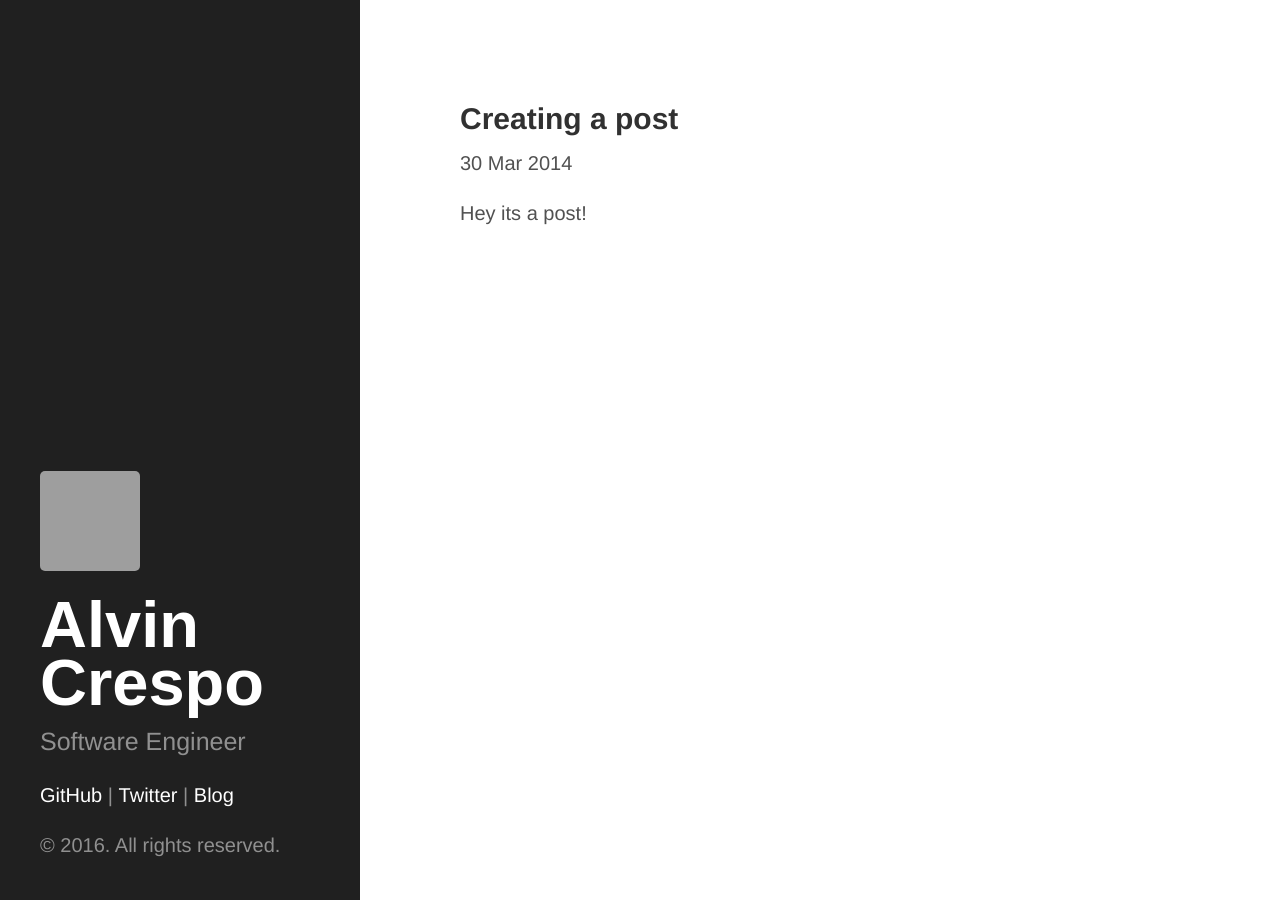
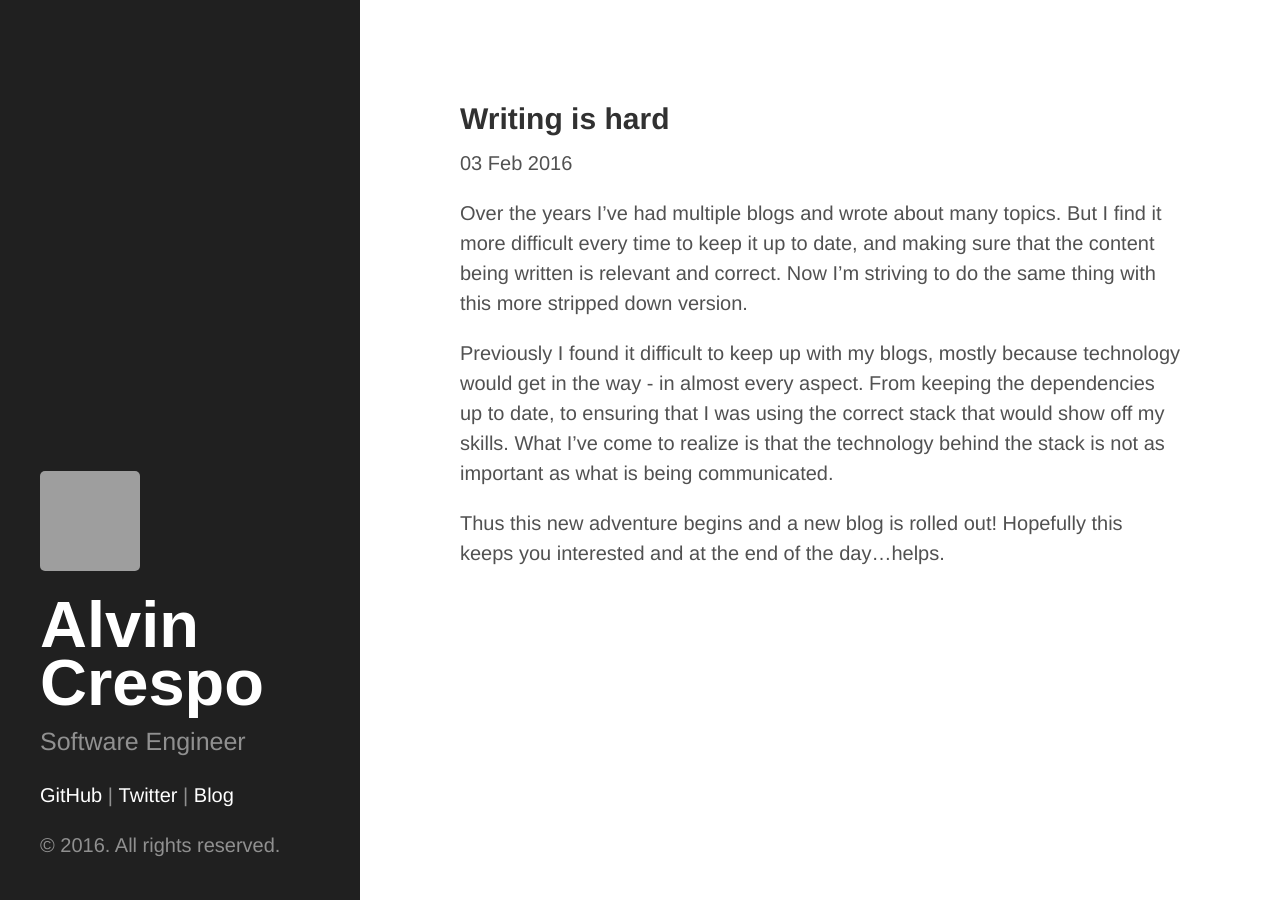
Before and after one commit to alvincrespo/alvincrespo.github.io, a Jekyll site: the page built from _posts/2016-02-03-hey-its-a-post.markdown, in a window 1280 px wide. Built offline with Jekyll 4.4.1, drawn with Linux system fonts in a browser that asks for light colours; some web fonts are replaced; Markdown is read by kramdown in place of the engine named in the settings; grey boxes are pictures that could not be loaded.

Commit message:
Writing up my first post

```diff
--- a/_includes/sidebar.html
+++ b/_includes/sidebar.html
@@ -25,7 +25,7 @@
 
       <li class="sidebar-nav-item"><a href="{{ site.github.repo }}">GitHub</a></li>
       <li class="sidebar-nav-item"><a href="http://twitter.com/alvincrespo">Twitter</a></li>
-      <li class="sidebar-nav-item"><a href="http://alvincrespo.me">Blog</a></li>
+      <li class="sidebar-nav-item"><a href="/blog">Blog</a></li>
     </ul>
 
     <p>&copy; {{ site.time | date: '%Y' }}. All rights reserved.</p>
--- a/_posts/2016-02-03-hey-its-a-post.markdown
+++ b/_posts/2016-02-03-hey-its-a-post.markdown
@@ -1,8 +1,21 @@
 ---
 layout: post
-title:  "Creating a post"
-date:   2014-03-30 18:48:26
-categories: jekyll update
+title:  "Writing is hard"
+date:   2016-02-03
+categories: general
 ---
 
-Hey its a post!
+Over the years I've had multiple blogs and wrote about many topics.
+But I find it more difficult every time to keep it up to date, and
+making sure that the content being written is relevant and correct. Now
+I'm striving to do the same thing with this more stripped down version.
+
+Previously I found it difficult to keep up with my blogs, mostly because
+technology would get in the way - in almost every aspect. From keeping
+the dependencies up to date, to ensuring that I was using the correct
+stack that would show off my skills. What I've come to realize is that
+the technology behind the stack is not as important as what is being
+communicated.
+
+Thus this new adventure begins and a new blog is rolled out! Hopefully
+this keeps you interested and at the end of the day...helps.
```
Also changed, not shown: blog.html (added, +15 -0 lines).
